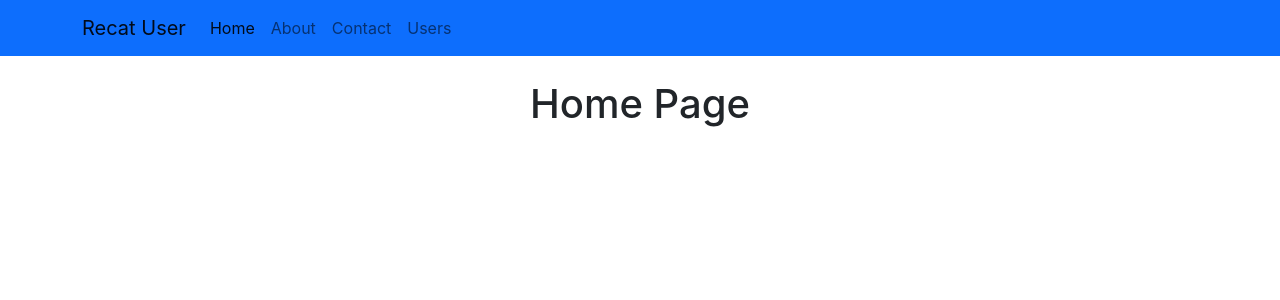
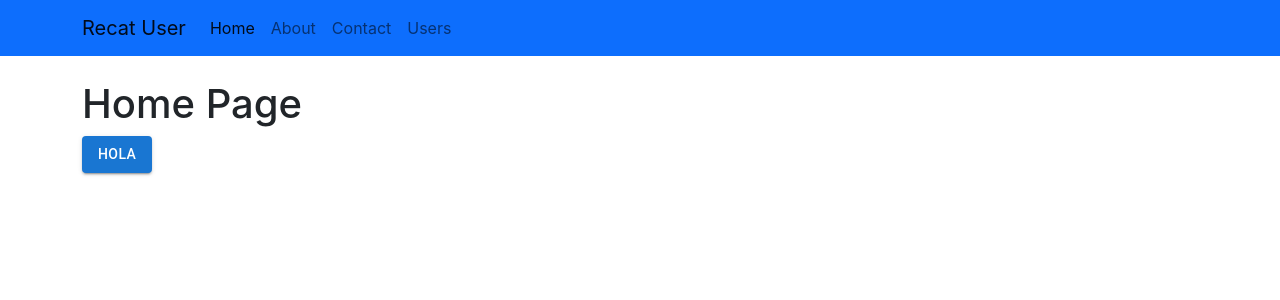
Before and after one commit to HAlejandra10/CRUD_REACT, a React (Create React App) app: page / in a window 1280 px wide. Shown: the top 300 px of the page. Built offline with nearby package versions, Linux system fonts and the light colour scheme.

Commit message:
style(refactor-baseline): added comments import, style code

```diff
--- a/package.json
+++ b/package.json
@@ -7,6 +7,7 @@
     "@emotion/styled": "^11.3.0",
     "@mui/material": "^5.0.3",
     "@mui/styled-engine-sc": "^5.0.3",
+    "@mui/styles": "^5.0.1",
     "@testing-library/jest-dom": "^5.14.1",
     "@testing-library/react": "^11.2.7",
     "@testing-library/user-event": "^12.8.3",
--- a/src/App.css
+++ /dev/null
@@ -1,38 +0,0 @@
-.App {
-  text-align: center;
-}
-
-.App-logo {
-  height: 40vmin;
-  pointer-events: none;
-}
-
-@media (prefers-reduced-motion: no-preference) {
-  .App-logo {
-    animation: App-logo-spin infinite 20s linear;
-  }
-}
-
-.App-header {
-  background-color: #282c34;
-  min-height: 100vh;
-  display: flex;
-  flex-direction: column;
-  align-items: center;
-  justify-content: center;
-  font-size: calc(10px + 2vmin);
-  color: white;
-}
-
-.App-link {
-  color: #61dafb;
-}
-
-@keyframes App-logo-spin {
-  from {
-    transform: rotate(0deg);
-  }
-  to {
-    transform: rotate(360deg);
-  }
-}
--- a/src/App.js
+++ /dev/null
@@ -1,31 +0,0 @@
-import './App.css';
-import React from 'react';
-import '../node_modules/bootstrap/dist/css/bootstrap.css'
-import Home from './components/pages/Home';
-import About from './components/pages/About';
-import Contact from './components/pages/Contact';
-import Navbar from './components/Layout/Navbar';
-import {BrowserRouter as Router, Route, Switch } from 'react-router-dom';
-import NotFound from './components/pages/NotFound';
-import Users from './components/pages/Users';
-
-function App() {
-  return (
-   <Router>
-    <div className="App">
-      <Navbar/>
-
-     <Switch>
-       <Route exact path= '/' component={Home}/>
-       <Route exact path= '/about' component={About}/>
-       <Route exact path= '/contact' component={Contact}/>
-       <Route exact path= '/users' component={Users}/>
-       <Route component={NotFound}/>
-
-     </Switch>
-    </div>
-   </Router>
-  );
-}
-
-export default App;
--- a/src/components/pages/Home.jsx
+++ /dev/null
@@ -1,16 +0,0 @@
-import React from 'react'
-
-
-const Home = () => {
-
-        return (
-        <div className='container'>
-            <div className='py-4'>
-                <h1>Home Page</h1>
-            </div>
-
-        </div>
-    );
-};
-
-export default Home;
--- a/src/components/pages/Users.jsx
+++ b/src/components/pages/Users.jsx
@@ -4,7 +4,7 @@ import * as React from 'react';
 
 
 
-const user = [
+const USERS_TEST = [
     {
         name: 'Heidy Alejandra',
         lastname: 'Primo',
--- /dev/null
+++ b/src/components/pages/home/index.js
@@ -0,0 +1,22 @@
+// @packages
+import React from 'react'
+import Button from '@mui/material/Button';
+
+// @styles
+import { withStyles } from '@mui/styles';
+import styles from './styles';
+
+const Home = ({ classes }) => {
+
+        return (
+        <div className='container'>
+            <div className='py-4'>
+                <h1>Home Page</h1>
+                <Button className={classes.buttonHome} variant="contained">HOLA</Button>
+            </div>
+
+        </div>
+    );
+};
+
+export default withStyles(styles)(Home);
--- /dev/null
+++ b/src/components/pages/home/styles.js
@@ -0,0 +1,8 @@
+
+const styles = {
+    buttonHome: {
+        backgroundColor: 'yellow'
+    }
+}
+
+export default styles;
--- /dev/null
+++ b/src/core/router.js
@@ -0,0 +1,30 @@
+// @packages
+import React from 'react';
+import { BrowserRouter, Route, Switch } from 'react-router-dom';
+
+// @scripts
+import Home from '../components/pages/home';
+import About from '../components/pages/About';
+import Contact from '../components/pages/Contact';
+import Navbar from '../components/Layout/Navbar';
+import NotFound from '../components/pages/NotFound';
+import Users from '../components/pages/Users';
+
+const Router = () => (
+    <BrowserRouter>
+    <div className="App">
+      <Navbar/>
+
+     <Switch>
+       <Route exact path= '/' component={Home}/>
+       <Route exact path= '/about' component={About}/>
+       <Route exact path= '/contact' component={Contact}/>
+       <Route exact path= '/users' component={Users}/>
+       <Route component={NotFound}/>
+
+     </Switch>
+    </div>
+   </BrowserRouter>
+)
+
+export default Router;
--- a/src/index.js
+++ b/src/index.js
@@ -3,7 +3,7 @@ import React from 'react';
 import ReactDOM from 'react-dom';
 
 // @scripts
-import App from './App';
+import App from './core/App';
 
 // @styles
 import './index.css';
```
Also changed, not shown: src/core/App.js (added, +16 -0 lines), 1 other file (tests, documents, lock files or other folders).
